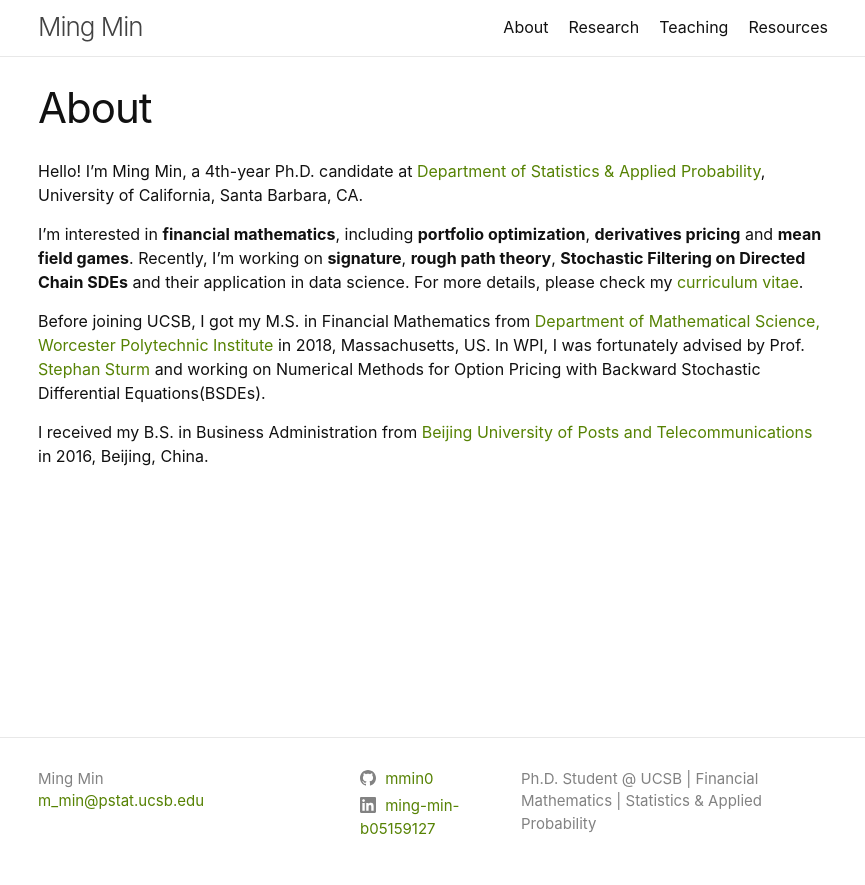
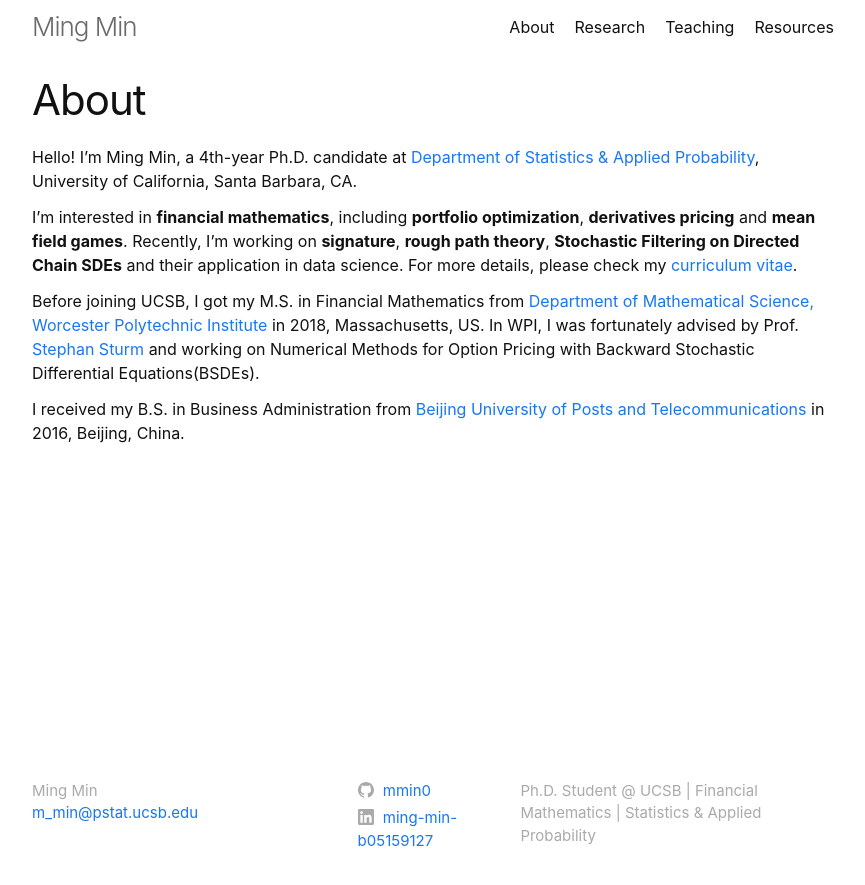
Before and after one commit to mmin0/mmin0.github.io, a Jekyll site: the page built from index.md, in a window 1280 px wide. Shown: the top 885 px of the page, without its empty margins (207-1072 px from the left). Built offline with Jekyll 4.4.1, drawn with Linux system fonts in a browser that asks for light colours.

Commit message:
Update minima.scss

```diff
--- a/_sass/minima.scss
+++ b/_sass/minima.scss
@@ -4,17 +4,18 @@
 
 $base-font-family: -apple-system, BlinkMacSystemFont, "Segoe UI", Roboto, Helvetica, Arial, sans-serif, "Apple Color Emoji", "Segoe UI Emoji", "Segoe UI Symbol" !default;
 $base-font-size:   16px !default;
+
 $base-font-weight: 400 !default;
-$small-font-size:  $base-font-size * 0.875 !default;
+$small-font-size:  $base-font-size * 0.8 !default;
 $base-line-height: 1.5 !default;
 
-$spacing-unit:     30px !default;
+$spacing-unit:     24px !default;
 
 $text-color:       #111 !default;
 $background-color: #fff !default;
-$brand-color:      #568203 !default;
+$brand-color:      #1877f2 !default;
 
-$grey-color:       #828282 !default;
+$grey-color:       #AAAAAA !default;
 $grey-color-light: lighten($grey-color, 40%) !default;
 $grey-color-dark:  darken($grey-color, 25%) !default;
 $orange-color:     #f66a0a !default;
```
